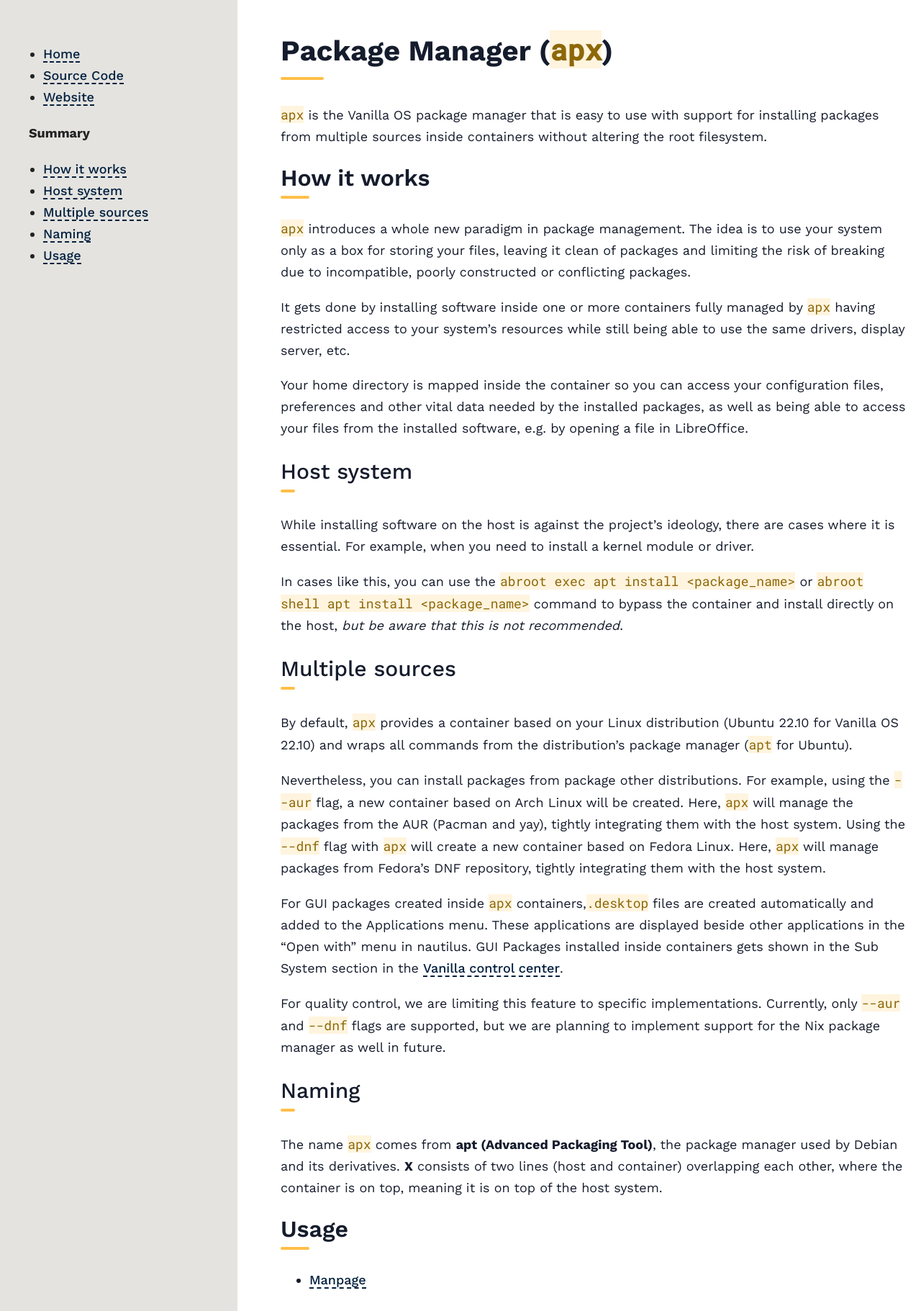
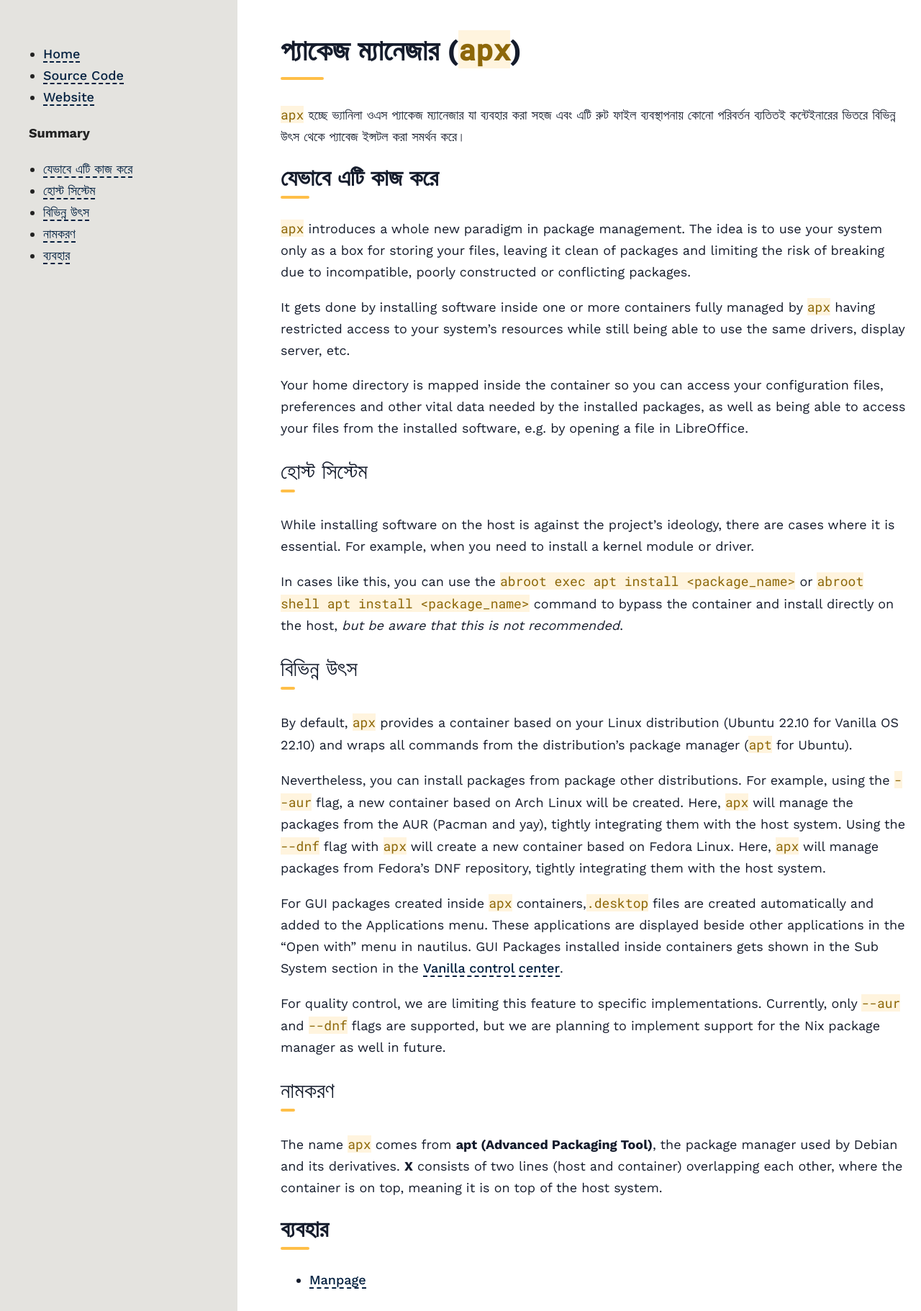
Before and after one commit to Vanilla-OS/documentation, a Jekyll site: the page built from docs/apx/index.bn.md, in a window 1280 px wide. Shown: the whole page at 72% size. Built offline with Jekyll 4.4.1, drawn with Linux system fonts in a browser that asks for light colours.

Commit message:
Update index.bn.md

```diff
--- a/docs/apx/index.bn.md
+++ b/docs/apx/index.bn.md
@@ -1,13 +1,13 @@
 ---
-title: Package Manager (apx) - Vanilla OS
-description: Find out how to use apx, the Vanilla OS package manager.
+title: প্যাকেজ ম্যানেজার (apx) - ভ্যানিলা ওএস
+description: কীভাবে ভ্যনিলা ওএস প্যাকেজ ম্যানেজার apx ব্যবহার করতে হয় তা জানুন।
 ---
 
-# Package Manager (`apx`)
+# প্যাকেজ ম্যানেজার (`apx`)
 
-`apx` is the Vanilla OS package manager that is easy to use with support for installing packages from multiple sources inside containers without altering the root filesystem.
+`apx` হচ্ছে ভ্যানিলা ওএস প্যাকেজ ম্যানেজার যা ব্যবহার করা সহজ এবং এটি রুট ফাইল ব্যবস্থাপনায় কোনো পরিবর্তন ব্যতিতই কন্টেইনারের ভিতরে বিভিন্ন উৎস থেকে প্যাবেজ ইন্সটল করা সমর্থন করে।
 
-## How it works
+## যেভাবে এটি কাজ করে
 
 `apx` introduces a whole new paradigm in package management. The idea is to use
 your system only as a box for storing your files, leaving it clean of packages
@@ -21,7 +21,7 @@ configuration files, preferences and other vital data needed by the installed
 packages, as well as being able to access your files from the installed
 software, e.g. by opening a file in LibreOffice.
 
-### Host system
+### হোস্ট সিস্টেম
 
 While installing software on the host is against the project's ideology, there are cases where it is essential. For example, when you need to
 install a kernel module or driver.
@@ -29,7 +29,7 @@ install a kernel module or driver.
 In cases like this, you can use the `abroot exec apt install <package_name>` or `abroot shell apt install <package_name>` command to bypass the container and install directly on the host, *but be aware that this
 is not recommended*.
 
-### Multiple sources
+### বিভিন্ন উৎস
 
 By default, `apx` provides a container based on your Linux distribution (Ubuntu
 22.10 for Vanilla OS 22.10) and wraps all commands from the distribution's
@@ -44,11 +44,11 @@ For GUI packages created inside `apx` containers,`.desktop` files are created au
 For quality control, we are limiting this feature to specific implementations. Currently, only `--aur` and `--dnf` flags are supported, but
 we are planning to implement support for the Nix package manager as well in future.
 
-### Naming
+### নামকরণ
 
 The name `apx` comes from **apt (Advanced Packaging Tool)**, the package manager used by Debian and its derivatives. **X** consists of two lines (host and container) overlapping each other, where the container is on top, meaning
 it is on top of the host system.
 
-## Usage
+## ব্যবহার
 
 - [Manpage](/docs/apx/manpage)
```
